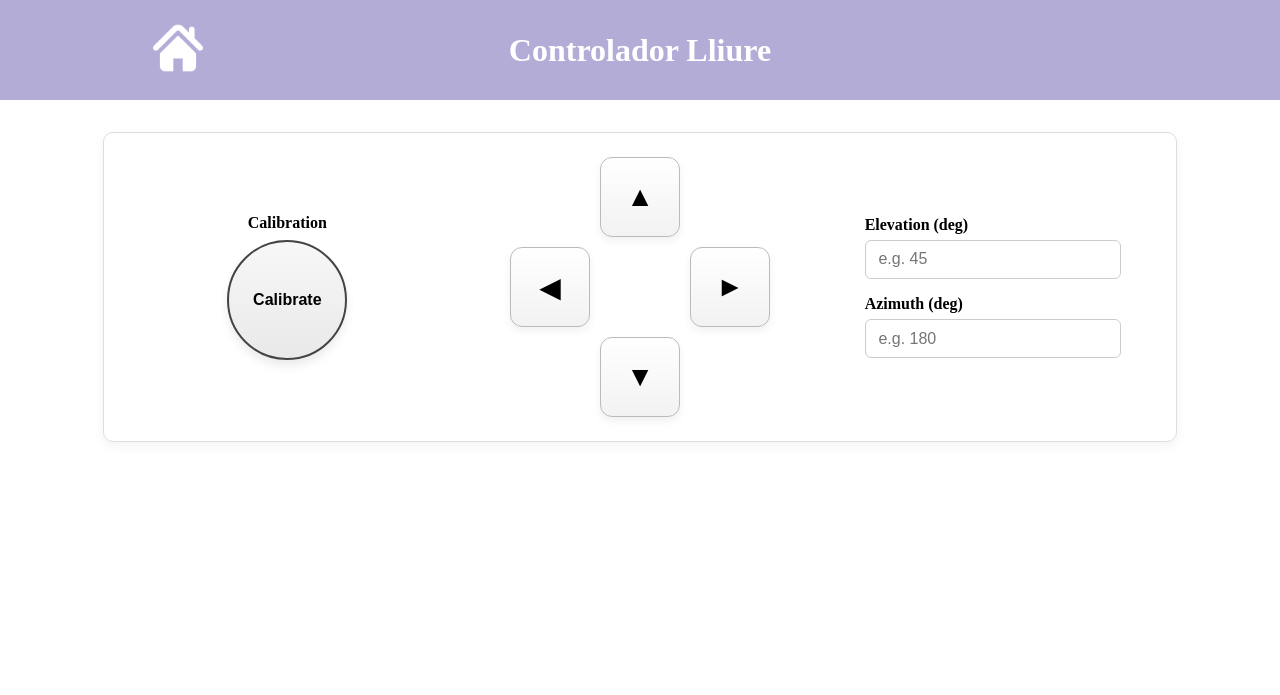
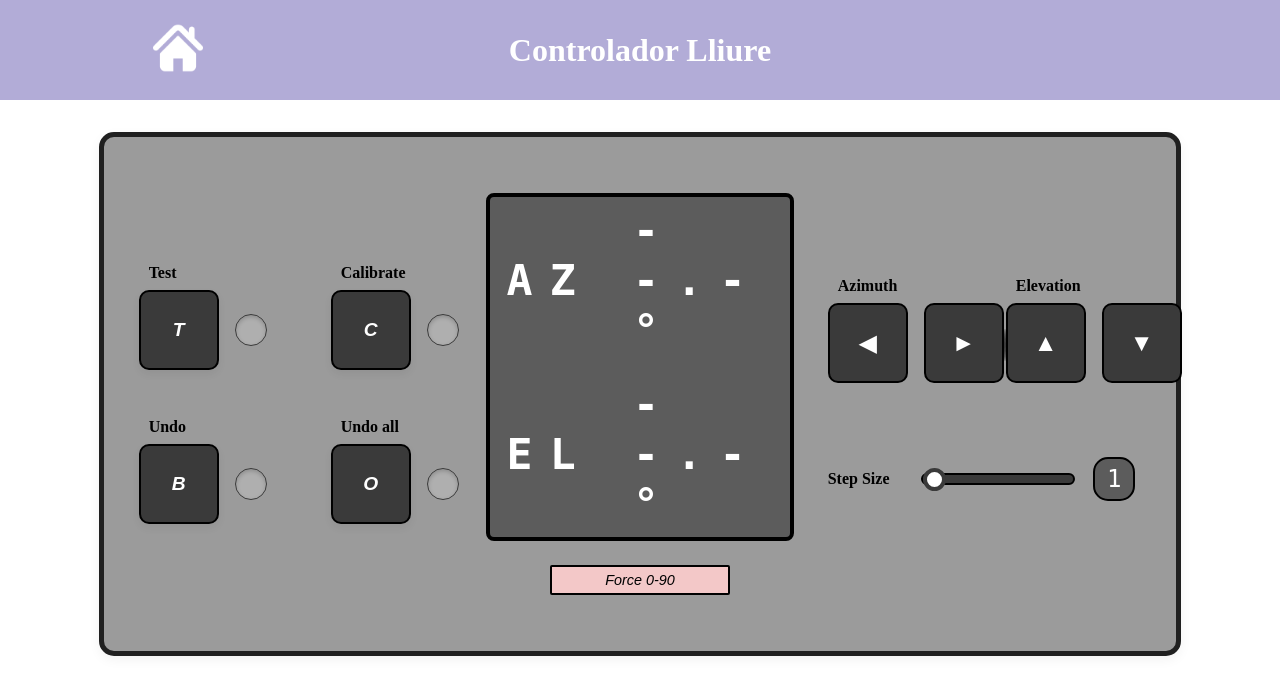
Before and after one commit to Morgan1420/Self-Adjusting-Antenna-for-LEO-Satellites, a PHP site: page /WebPage_Views/free_control.php in a window 1280 px wide. Shown: the top 695 px of the page. Run offline with PHP 8.4, Linux system fonts and the light colour scheme; some web fonts are replaced.

Commit message:
free movement console almost done

```diff
--- a/Executables/comm_files/antennaStatus.json
+++ b/Executables/comm_files/antennaStatus.json
@@ -1,7 +1,7 @@
 {
-  "currentAz": -1,
-  "currentEl": 0,
+  "currentAz": 4,
+  "currentEl": 1,
   "LastMovements": [
-    "MAR001", "MAL001", "MAL001", "MAL001", "MAL001", "MAR001", "MAR001", "MAR001", "MAR001", "MAR001", "MAR001", "C", "MAR001", "MAR001", "MAR001", "MAR001", "MAR001", "MAR001", "MAR001", "MAR001", "MAR001", "MAR001", "MAR001", "MAR001", "MAR001", "MAL001", "MAL001", "MAL001", "MAL001", "MAL001", "MAL001", "MAL001", "MAL001", "MAR001", "MAL001", "MAL001", "MAR001", "MAR001", "MAL001", "MAL001", "MAR001", "MAR001", "MAL001", "MAL001", "MAL001", "MAL001", "MAR001", "MAR001", "MAR001", "MAL001", "MAR001", "MAR001", "MAL001", "MAL001", "MAR001", "MAL001", "MAL001", "MAL001", "MAR001", "MAL001", "MAR001", "MAL001", "MAL001", "MAL001", "MAL001", "MAL001", "MAL001", "MEU01", "MEU01", "MED01", "MED01", "MAR001", "MAR001", "MAL001", "MAL001", "C", "MEU01", "MED01", "MEU01", "MED01", "MAR001", "MAL001", "MAL001", "MAR001", "C", "C", "C", "C", "C", "MAL001", "MAR001", "MAR001", "MAL001", "C", "MEU01", "MEU01", "MED01", "MED01", "C", "MAR001", "MAL001", "MAL001"
+    "MAR001", "MAL001", "MAL001", "MAL001", "MAL001", "MAR001", "MAR001", "MAR001", "MAR001", "MAR001", "MAR001", "C", "MAR001", "MAR001", "MAR001", "MAR001", "MAR001", "MAR001", "MAR001", "MAR001", "MAR001", "MAR001", "MAR001", "MAR001", "MAR001", "MAL001", "MAL001", "MAL001", "MAL001", "MAL001", "MAL001", "MAL001", "MAL001", "MAR001", "MAL001", "MAL001", "MAR001", "MAR001", "MAL001", "MAL001", "MAR001", "MAR001", "MAL001", "MAL001", "MAL001", "MAL001", "MAR001", "MAR001", "MAR001", "MAL001", "MAR001", "MAR001", "MAL001", "MAL001", "MAR001", "MAL001", "MAL001", "MAL001", "MAR001", "MAL001", "MAR001", "MAL001", "MAL001", "MAL001", "MAL001", "MAL001", "MAL001", "MEU01", "MEU01", "MED01", "MED01", "MAR001", "MAR001", "MAL001", "MAL001", "C", "MEU01", "MED01", "MEU01", "MED01", "MAR001", "MAL001", "MAL001", "MAR001", "C", "C", "C", "C", "C", "MAL001", "MAR001", "MAR001", "MAL001", "C", "MEU01", "MEU01", "MED01", "MED01", "C", "MAR001", "MAL001", "MAL001", "MAR001", "MAL001", "MEU01", "MEU01", "MEU01", "MEU01", "MEU01", "MEU01", "MEU01", "MEU01", "MED01", "MED01", "MED01", "MED01", "MED01", "MED01", "MED01", "MED01", "C", "MEU01", "MEU01", "MEU01", "MEU01", "MEU01", "MEU01", "MEU01", "MEU01", "MEU01", "MEU01", "MEU01", "MEU01", "MEU01", "MEU01", "MEU01", "MEU01", "MEU01", "MEU01", "MEU01", "MEU01", "MEU01", "MED01", "C", "MAR001", "MAL001", "MAL001", "MAL001", "MAL001", "C", "MEU01", "MAR001", "MAR001", "MAR001", "MAR001"
   ]
 }
--- a/WebPage_Style/free_control.css
+++ b/WebPage_Style/free_control.css
@@ -1,6 +1,6 @@
 @font-face {
   font-family: 'DigitalFont';
-  src: url('../WebPage_Style/images/seven-segment.ttf') format('ttf');
+  src: url('../WebPage_Style/images/seven-segment.ttf') format('truetype');
 }
 
 .clock-display {
@@ -39,24 +39,37 @@ body{
 #console{
     width: 80%;
     padding: 1.5rem;
+    margin-top: 2rem;
 
-    background: #fff;
+    background: #9b9b9b;
 
     display: flex;
     flex-direction: row;
+    align-items: center;
+    justify-content: space-around;
 
-    border: 1px solid #ddd;
-    border-radius: 10px;
+    border: 5px solid #202020;
+    border-radius: 15px;
     box-shadow: 0 4px 12px rgba(0,0,0,0.05);
 }
 
 #console-buttons-section{
     width: 30%;
 
+    padding-block: 2rem;
     display: flex;
     flex-direction: column;
     align-items: center;
-    gap: 1.5rem;
+    justify-content: center;
+    gap: 3rem;
+}
+.horizontal-button-panel{
+    display: flex;
+    flex-direction: row;
+    align-items: center;
+    justify-content: center;
+    gap: 4rem;
+
 }
 .button-element{
     display: flex;
@@ -64,9 +77,11 @@ body{
     align-items: flex-start;
 }
 .button-label{
+    width: 100%;
+    margin-left: 10px;
+    text-align: left;
     font-weight: 600;
     margin-bottom: 0.5rem;
-    margin-left: 10px;
 }
 .button-button-and-led{
     display: flex;
@@ -75,20 +90,27 @@ body{
     align-items: center;
     justify-content: space-between;
     gap: 1rem;
+
+    font-size: 1.2rem;
 }
 .button-button{
-    width: 60px;
-    height: 60px;
-    border-radius: 50%;
-    border: 1px solid #3a3a3a;
-    background: linear-gradient(180deg,#fff,#f2f2f2);
+    width: 80px;
+    height: 80px;
+
+    border-radius: 10px;
+    border: 2px solid #000000;
+
+    background-color: #3a3a3a;
+
+    font-size: 1.2rem;
+    color: white;
     cursor: pointer;
     box-shadow: 0 4px 8px rgba(0,0,0
 ,0.06);
 }
 .led{
-    width: 20px;
-    height: 20px;
+    width: 30px;
+    height: 30px;
     background: #afafaf;
 
     border-radius: 50%;
@@ -99,154 +121,178 @@ body{
 /* Green 8-segment display styling */
 #console-display-section {
     width: 30%;
+    padding-block: 2rem;
+
     display: flex;
+    flex-direction: column;
     align-items: center;
     justify-content: center;
-    flex: 1;
 }
 #console-display {
-    padding: 2rem 2.5rem;
+    padding: 0.5rem 1rem;
+
+    background-color: #5c5c5c;
+
+    border: 4px solid black;
+    border-radius: 8px;
 
     display: flex;
     flex-direction: column;
     gap: 1.5rem;
-    background: rgba(0, 50, 0, 0.1);
 }
 .display-row {
-    border: 1px solid black ;
     display: flex;
     justify-content: center;
     align-items: center;
 }
 .display-label {
-    color: black;
-    font-size: 1.5rem;
-    letter-spacing: 0.15em;
+    color: white;
+
+    font-size: 2.7rem;
+    letter-spacing: 0.4em;
+    font-family: 'DigitalFont', monospace;
+    font-weight: bold;
 }
 .display-value {
-
+    margin-left: 40px;
     border-radius: 4px;
 
-    color: black;
-    font-size: 1.5rem;
+    color: white;
+    font-size: 2.7rem;
     font-family: 'DigitalFont', monospace;
-    letter-spacing: 0.2em;
+    letter-spacing: 0.4em;
     text-align: left;
+    font-weight: bold;
+}
+
+#force-zero-ninety{
+    margin-top: 1.5rem;
+    display: flex;
+    justify-content: center;
+    align-items: center;
+}
+#button-force-zero-ninety{
+    width: 180px;
+    height: 30px;
+
+    border-radius: 2px;
+    border: 2px solid black;
+
+    background-color: rgb(243, 200, 200);
+
+    font-size: 0.9rem;
+    font-style: italic;
+    font-weight: 400;
+    cursor: pointer;
 }
 
 
 
 #console-arrows-section{
     width: 30%;
-    background-color: yellow;
+
+    display: flex;
+    flex-direction: column;
+    align-items: center;
+    justify-content: center;
+    gap: 4rem;
 }
+#move-arrows-section{
+    width: 100%;
 
-
-        /* Console layout */
-        .console-wrap {
-            width: 80%;
-            margin: 2rem auto;
-            padding: 1.5rem;
-            background: #fff;
-            border: 1px solid #ddd;
-            border-radius: 10px;
-            box-shadow: 0 4px 12px rgba(0,0,0,0.05);
-        }
-        .console-grid {
     display: flex;
-            gap: 2rem;
+    flex-direction: row;
     align-items: center;
     justify-content: space-around;
 }
-        .console-grid div{
-            min-width: 25%;
+.arrow-button-pair{
+    display: flex;
+    flex-direction: row;
+    align-items: center;
+    justify-content: center;
+    gap: 1rem;
 }
 
-        /* Left: calibration */
-        .cal-block {
-            text-align: center;
-            display: flex;
-            flex-direction: column;
-            align-items: center;
-        }
-        .cal-label {
-            display:block;
-            margin-bottom: 0.5rem;
-            font-weight:600;
-        }
-        .cal-button {
-            width: 120px;
-            height: 120px;
-            border-radius: 999px;
-            border: 2px solid #444;
-            background: linear-gradient(180deg,#f7f7f7,#e9e9e9);
-            display:flex;
-            align-items:center;
-            justify-content:center;
-            font-weight:700;
-            font-size:1rem;
-            cursor:pointer;
-            box-shadow: 0 6px 10px rgba(0,0,0,0.08);
+.arrow-button {
+    width: 80px;
+    height: 80px;
+    border-radius: 10px;
+    border: 2px solid #000;
+    background-color: #3a3a3a; /* Green */
+    color: white;
+    font-size: 1.5rem;
+    cursor: pointer;
 }
 
-        /* Center: directional pad */
-        .pad-block {
-            width: auto;
-
-            display:flex;
-            align-items:center;
-            justify-content:center;
+#led-move{
+    margin-top: 30px;
 }
 
-        .dpad {
-            width: 260px;
-            height: 260px;
-            display:grid;
-            grid-template-columns: 1fr 1fr 1fr;
-            grid-template-rows: 1fr 1fr 1fr;
-            gap: 10px;
-            place-items:center;
+#move-step-selection-section{
+    width: 100%;
+    display: flex;
+    flex-direction: row;
+    align-items: center;
+    justify-content: space-around;
+    gap: 1rem;
 }
-        .dpad button {
-            width: 80px;
-            height: 80px;
-            border-radius: 12px;
-            border: 1px solid #bbb;
-            background: linear-gradient(180deg,#fff,#f2f2f2);
-            font-size: 28px;
-            cursor: pointer;
-            box-shadow: 0 4px 8px rgba(0,0,0,0.06);
-        }
-        .dpad .empty { background: transparent; border: none; box-shadow: none; }
-
-        /* Right: numeric inputs */
-        .controls-block {
-            flex: 0 0 220px;
-            display:flex;
-            flex-direction:column;
-            gap:1rem;
-        }
-        .control-field {
-            display:flex;
-            flex-direction:column;
-        }
-        .control-field label {
-            font-weight:600;
-            margin-bottom:6px;
-        }
-        .control-field input[type="text"], .control-field input[type="number"] {
-            padding: 0.6rem 0.8rem;
-            border:1px solid #ccc;
-            border-radius:6px;
-            font-size:1rem;
+.step-slider-label {
+    font-weight: 600;
+    width: 100px;
 }
 
+#move-step-selection-section {
+    padding: 10px;
+    display: flex;
+    flex-direction: row;
+    align-items: center;
+    justify-content: center;
+}
+#step-size {
+    -webkit-appearance: none; /* Removes default styling */
+    width: 200px;
+    height: 8px;
+    border-radius: 7px;
+    border: 2px solid #000;
+    background: #3a3a3a;
+    outline: none;
+    background: linear-gradient(to right, #3a3a3a 0%, #3a3a3a 5%, #3a3a3a 5%, #3a3a3a 100%);
+}
+#step-size::-webkit-slider-thumb {
+    -webkit-appearance: none;
+    appearance: none;
+    width: 23px;
+    height: 23px;
+    border-radius: 50%;
+    background: #fff;
+    border: 4px solid #3a3a3a;
+    cursor: pointer;
+}
+#step-size::-moz-range-thumb {
+    width: 23px;
+    height: 23px;
+    border-radius: 50%;
+    background: #fff;
+    border: 4px solid #3a3a3a;
+    cursor: pointer;
+}
 
+#step-size-value {
+    width: 50px;
+    height: 40px;
 
-        /* Responsive */
-        @media (max-width:780px) {
-            .console-grid { flex-direction: column; gap:1rem; }
-            .cal-block, .controls-block { flex: none; width:100%; display:flex; justify-content:center; }
-            .controls-block { flex-direction:row; gap:1rem; }
-            .control-field { flex:1; }
+    border: 2px solid black;
+    border-radius: 15px;
+
+    background-color: #5c5c5c;
+
+    display: flex;
+    align-items: center;
+
+    color: white;
+    font-size: 1.5rem;
+    font-family: DigitalFont, monospace;
+    text-align: center;
+    justify-content: center;
+    font-weight: 1200;
 }
--- a/WebPage_Views/free_control.php
+++ b/WebPage_Views/free_control.php
@@ -8,184 +8,93 @@
     <title>Free Control</title>
     <link rel="stylesheet" href="../WebPage_Style/basic_style.css">
     <link rel="stylesheet" href="../WebPage_Style/free_control.css">
-
+    <script src="../WebPage_Scripts/free_control.js" defer></script>
 </head>
 <body>
     <div id="title-section">
-        <a href="../index.php" class="arrow-button"><img src="../WebPage_Style/images/home_icon.png" alt="Go back"></a>
+        <a href="../index.php" class="home-button"><img src="../WebPage_Style/images/home_icon.png" alt="Go back"></a>
         <h1>Controlador Lliure</h1>
         <a href="./" class="small-button"></a> <!-- Placeholder <a> -->
     </div>
-<!--
+
     <div id="console">
         <div id="console-buttons-section">
-            <div class="button-element">
-                <div class="button-label">Test</div>
-                <div class="button-button-and-led">
-                    <button class="button-button" title="Run test"><i><b>T</b></i></button>
-                    <div id="led-test" class="led"></div>
+            <div class="horizontal-button-panel">
+                <div class="button-element">
+                    <div class="button-label">Test</div>
+                    <div class="button-button-and-led">
+                        <button id="button-test" class="button-button" title="Run test"><i><b>T</b></i></button>
+                        <div id="led-test" class="led"></div>
+                    </div>
+                </div>
+                <div class="button-element">
+                    <div class="button-label">Calibrate</div>
+                    <div class="button-button-and-led">
+                        <button id="button-calibrate" class="button-button" title="Run calibration"><i><b>C</b></i></button>
+                        <div id="led-calibrate" class="led"></div>
+                    </div>
                 </div>
             </div>
 
-            <div class="button-element">
-                <div class="button-label">Calibrate</div>
-                <div class="button-button-and-led">
-                    <button class="button-button" title="Run test"><i><b>C</b></i></button>
-                    <div id="led-test" class="led"></div>
+            <div class="horizontal-button-panel">
+                <div class="button-element">
+                    <div class="button-label">Undo</div>
+                    <div class="button-button-and-led">
+                        <button id="button-undo" class="button-button" title="Undo last movement"><i><b>B</b></i></button>
+                        <div id="led-undo" class="led"></div>
+                    </div>
+                </div>
+                <div class="button-element">
+                    <div class="button-label">Undo all</div>
+                    <div class="button-button-and-led">
+                        <button id="button-undo-all" class="button-button" title="Return to origin"><i><b>O</b></i></button>
+                        <div id="led-undo-all" class="led"></div>
+                    </div>
                 </div>
             </div>
+
         </div>
+
         <div id="console-display-section">
             <div id="console-display">
                 <div class="display-row">
-                    <span class="display-label">Az:</span>
-                    <span id="display-azimuth" class="display-value">--.-&deg;</span>
+                    <span class="display-label">AZ</span>
+                    <span id="display-azimuth" class="display-value"> --.-&deg;</span>
                 </div>
                 <div class="display-row">
-                    <span class="display-label">El:</span>
-                    <span id="display-elevation" class="display-value">--.-&deg;</span>
+                    <span class="display-label">EL</span>
+                    <span id="display-elevation" class="display-value"> --.-&deg;</span>
                 </div>
-
+            </div>
+            <div id="force-zero-ninety">
+                <button id="button-force-zero-ninety">Force 0-90</button>
             </div>
         </div>
         <div id="console-arrows-section">
-            <div>
-
-            </div>
-        </div>
-    </div>
--->
-    <div class="console-wrap">
-        <div class="console-grid">
-            <!-- Left: Calibration -->
-            <div class="cal-block">
-                <span class="cal-label">Calibration</span>
-                <button id="calibrate" class="cal-button" title="Run calibration">Calibrate</button>
-            </div>
-
-            <!-- Center: D-Pad -->
-            <div class="pad-block">
-                <div class="dpad" role="group" aria-label="Antenna directional controls">
-                    <div class="empty"></div>
-                    <button id="up" aria-label="Move up">&#9650;</button>
-                    <div class="empty"></div>
-
-                    <button id="left" aria-label="Move left">&#9664;</button>
-                    <div class="empty"></div>
-                    <button id="right" aria-label="Move right">&#9658;</button>
-
-                    <div class="empty"></div>
-                    <button id="down" aria-label="Move down">&#9660;</button>
-                    <div class="empty"></div>
+            <div id="move-arrows-section">
+                <div class="move-arrows-element">
+                    <div class="button-label">Azimuth</div>
+                    <div class="arrow-button-pair">
+                        <button id="arrow-left" class="arrow-button" title="Move Left">&#9664;</button>
+                        <button id="arrow-right" class="arrow-button" title="Move Right">&#9658;</button>
+                    </div>
+                </div>
+                <div id="led-move" class="led"></div>
+                <div class="move-arrows-element">
+                    <div class="button-label">Elevation</div>
+                    <div class="arrow-button-pair">
+                        <button id="arrow-up" class="arrow-button" title="Move Up">&#9650;</button>
+                        <button id="arrow-down" class="arrow-button" title="Move Down">&#9660;</button>
+                    </div>
                 </div>
             </div>
-
-            <!-- Right: Elevation / Azimuth inputs -->
-            <div class="controls-block">
-                <div class="control-field">
-                    <label for="elevation">Elevation (deg)</label>
-                    <input id="elevation" name="elevation" type="number" placeholder="e.g. 45" min="-90" max="90">
-                </div>
-                <div class="control-field">
-                    <label for="azimuth">Azimuth (deg)</label>
-                    <input id="azimuth" name="azimuth" type="number" placeholder="e.g. 180" min="0" max="360">
-                </div>
+            <div id="move-step-selection-section">
+                <div class="step-slider-label">Step Size</div>
+                <input type="range" id="step-size" min="1" max="20" value="1" step="1">
+                <div id="step-size-value">1</div>
             </div>
         </div>
     </div>
 
-    <script>
-        // Map button IDs to antenna control actions
-        const buttonActions = {
-            'up': 'T',      // Top/Up
-            'down': 'B',    // Bottom/Down
-            'left': 'L',    // Left
-            'right': 'R',   // Right
-            'calibrate': 'C' // Calibrate
-        };
-
-        let isExecuting = false; // Flag to prevent concurrent requests
-
-        // Helper function to disable all control buttons
-        function disableControls() {
-            Object.keys(buttonActions).forEach(id => {
-                const btn = document.getElementById(id);
-                if (btn) btn.disabled = true;
-            });
-            isExecuting = true;
-        }
-
-        // Helper function to enable all control buttons
-        function enableControls() {
-            Object.keys(buttonActions).forEach(id => {
-                const btn = document.getElementById(id);
-                if (btn) btn.disabled = false;
-            });
-            isExecuting = false;
-        }
-
-        // Helper function to update display with current position
-        function updatePositionDisplay(az, el) {
-            const azInput = document.getElementById('azimuth');
-            const elInput = document.getElementById('elevation');
-            if (azInput) azInput.value = az;
-            if (elInput) elInput.value = el;
-        }
-
-        // Send antenna control command via AJAX
-        async function sendAntennaCommand(action) {
-            if (isExecuting) {
-                console.warn('Command already executing, please wait...');
-                return;
-            }
-
-            disableControls();
-
-            try {
-                const formData = new URLSearchParams();
-                formData.append('action', action);
-
-                const response = await fetch('./antenna_control_api.php', {
-                    method: 'POST',
-                    body: formData
-                });
-
-                const result = await response.json();
-
-                if (response.ok && result.success) {
-                    console.log('Command executed:', result);
-                    updatePositionDisplay(result.currentAz, result.currentEl);
-                } else {
-                    console.error('Command failed:', result.error || result);
-                    alert('Error: ' + (result.error || 'Unknown error'));
-                }
-            } catch (err) {
-                console.error('Network error:', err);
-                alert('Network error: ' + err.message);
-            } finally {
-                enableControls();
-            }
-        }
-
-        // Attach click handlers to all control buttons
-        Object.entries(buttonActions).forEach(([id, action]) => {
-            const btn = document.getElementById(id);
-            if (btn) {
-                btn.addEventListener('click', () => {
-                    sendAntennaCommand(action);
-                });
-            }
-        });
-
-        // Load initial position on page load
-        window.addEventListener('load', async () => {
-            try {
-                const response = await fetch('./antenna_control_api.php?get_status=1');
-                // Since we only support POST, this won't work; instead read from a status endpoint
-                // For now, just set placeholders
-                console.log('Page loaded, antenna status endpoint not yet implemented for GET');
-            } catch (err) {
-                console.warn('Could not load initial status:', err);
-            }
-        });
-    </script>
+</body>
+</html>
```
Also changed, not shown: Executables/comm_files/Generate_available_list_of_SV.txt (+10 -5 lines), WebPage_Scripts/free_control.js (added, +157 -0 lines), 3 other files. Lines whose indentation alone changed are shown as unchanged.
